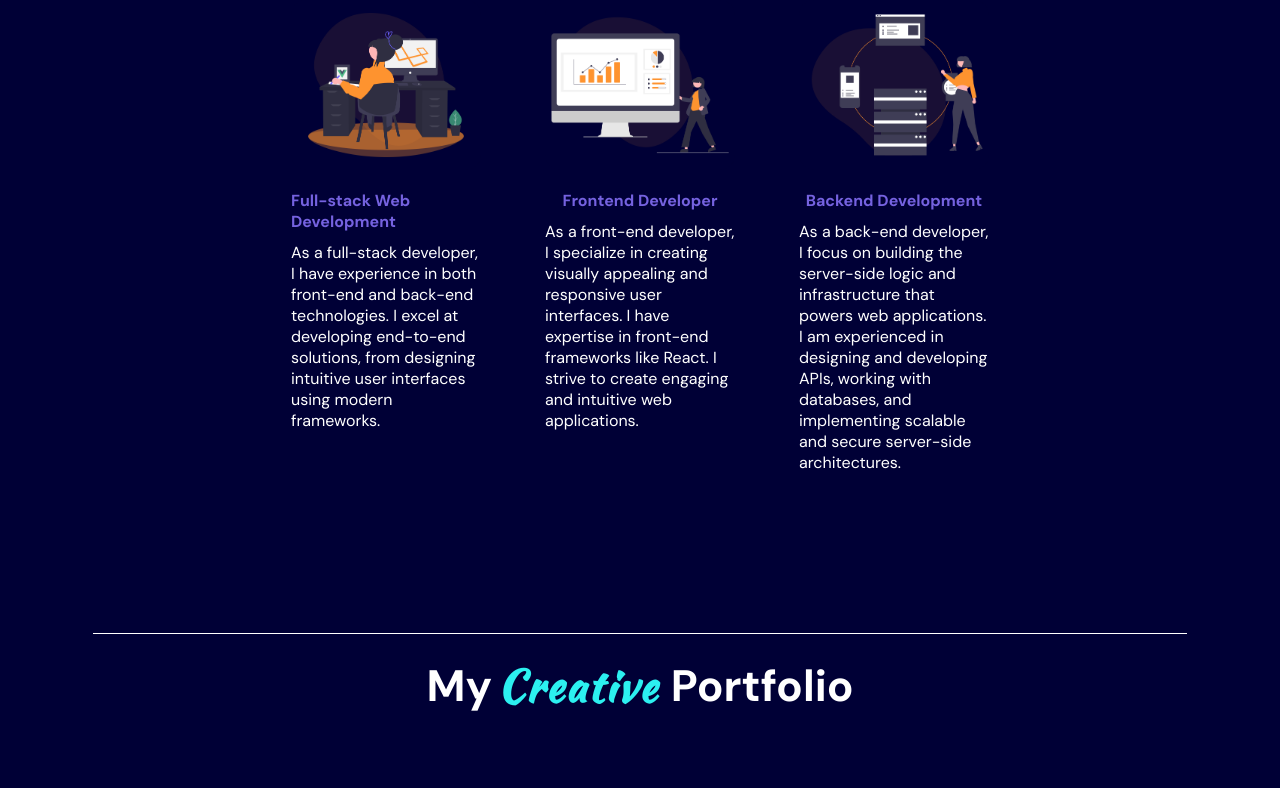
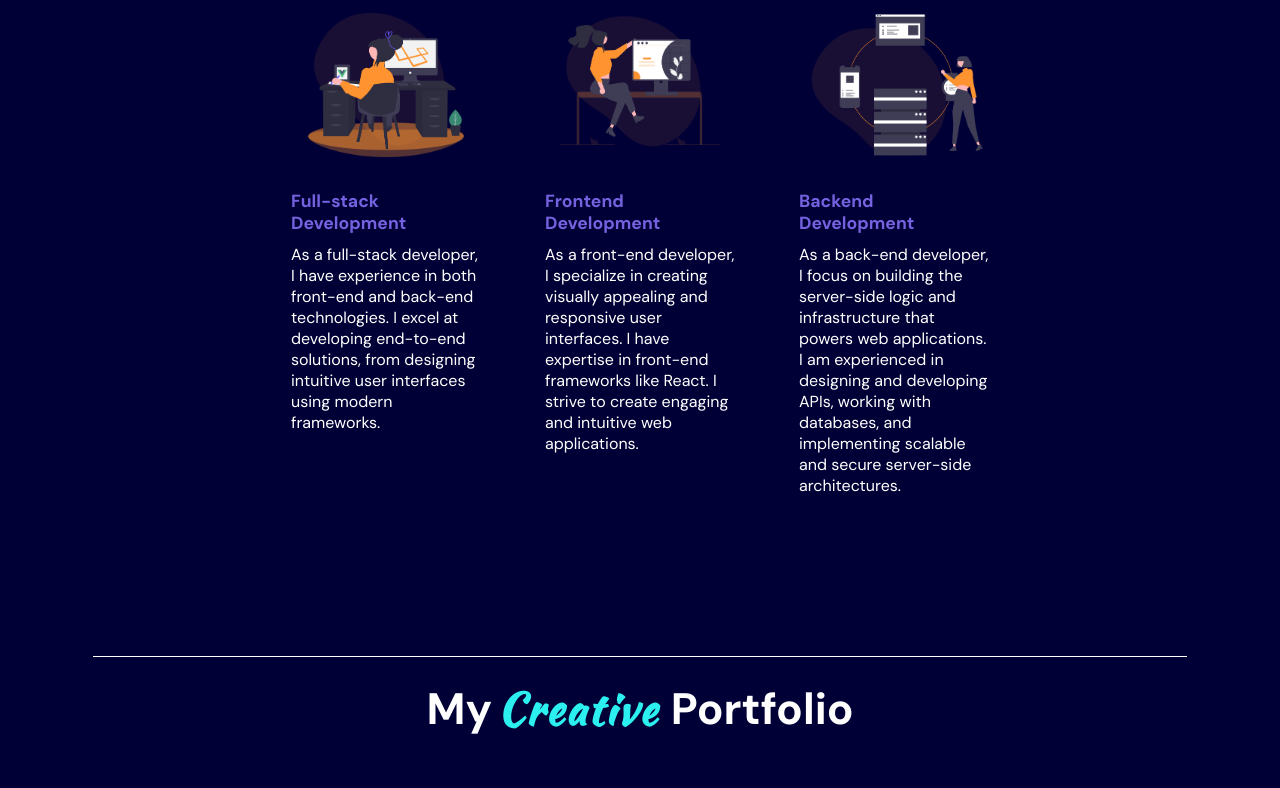
Before and after one commit to AbdimulhinYussuf3675/Portfoliov2, a React (Create React App) app: page / in a window 1280 px wide. Shown: the part 1011-1799 px from the top of the page. Built offline with nearby package versions, Linux system fonts and the light colour scheme.

Commit message:
Update about page

```diff
--- a/src/container/About/About.js
+++ b/src/container/About/About.js
@@ -2,7 +2,7 @@ import React, { useState, useEffect } from 'react';
 import './About.scss';
 import { motion } from 'framer-motion';
 import { AppWrap, MotionWrap } from '../../wrapper';
-import fullstack from '../../assets/skilsimgs/datascientist.png';
+import fullstack from '../../assets/skilsimgs/designer.png';
 import backend from '../../assets/skilsimgs/backend.png';
 import frontend from '../../assets/skilsimgs/frontend.png';
 
@@ -12,12 +12,12 @@ const About = () => {
   // Simulated function to get about data
   const getAboutData = () => [
     {
-      title: 'Full-stack Web Development',
+      title: 'Full-stack Development',
       imgUrl: frontend,
       description: 'As a full-stack developer, I have experience in both front-end and back-end technologies. I excel at developing end-to-end solutions, from designing intuitive user interfaces using modern frameworks.',
     },
     {
-      title: 'Frontend Developer',
+      title: 'Frontend Development',
       imgUrl: fullstack,
       description: 'As a front-end developer, I specialize in creating visually appealing and responsive user interfaces. I have expertise in front-end frameworks like React. I strive to create engaging and intuitive web applications.',
     },
--- a/src/container/About/About.scss
+++ b/src/container/About/About.scss
@@ -65,7 +65,7 @@
     }
 
     .bold-text {
-      font-size: 1rem;
+      font-size: 1.1rem;
       font-weight: 800;
       color: var(--primary-color);
       text-align: left;
```
